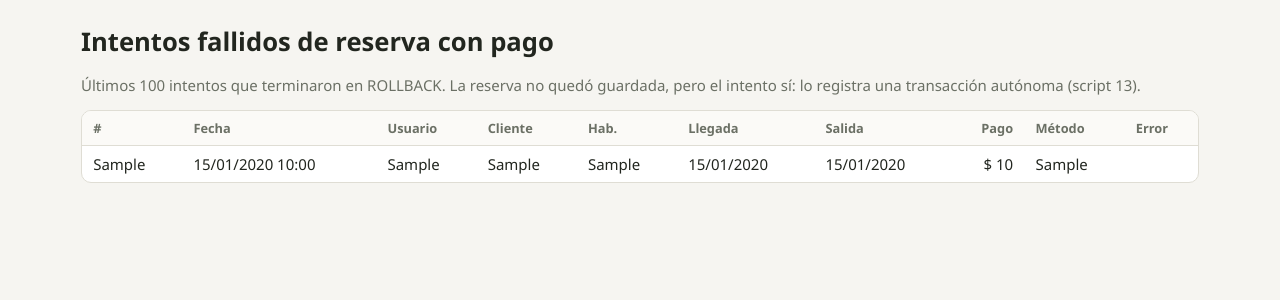
After one commit to valenkarol/TurismoBD2, a Flask app: template TurismoUQ_app/templates/intentos.html in a window 1280 px wide. The commit adds this page. Shown: the top 300 px of the page. Run offline with Flask 3, Linux system fonts and the light colour scheme; the template is opened without the code that fills it: most values are stand-ins (such as "Sample title", 1, 10 or a date in 2020).

Commit message:
feat: Entrega 3
feat: Entrega 3 intentos fallidos (transacciones, concurrencia, indices)

```diff
--- a/TurismoUQ_app/app.py
+++ b/TurismoUQ_app/app.py
@@ -1,10 +1,3 @@
-"""
-app.py  ·  Interfaz web de TurismoUQ (Flask)
-
-Ejecutar:  python app.py   y abrir  http://127.0.0.1:5000
-Usuarios de prueba (script 06): recepcion1, admin_aloj1, gerente1, auditor1
-Clave de todos: Turismo2026*
-"""
 import hashlib
 import os
 from datetime import date, datetime, timedelta
@@ -19,6 +12,7 @@ app = Flask(__name__)
 app.secret_key = os.getenv("SECRET_KEY", "clave-de-desarrollo")
 
 PKG = "PKG_TURISMOUQ"
+PKG_TX = "PKG_TURISMOUQ_TX"   # Entrega 3: reserva + pago en una sola transacción
 METODOS_PAGO = ["EFECTIVO", "TARJETA", "TRANSFERENCIA", "PSE"]
 ESTADOS_RESERVA = ["PENDIENTE", "CONFIRMADA", "CANCELADA", "FINALIZADA"]
 TIPOS_DOCUMENTO = ["CC", "CE", "PASAPORTE"]
@@ -214,7 +208,10 @@ def buscar():
 
 
 # ---------------------------------------------------------------------
-# Crear reserva  ->  sp_registrar_cliente + sp_crear_reserva (una sola transacción)
+# Crear reserva (una sola transacción)
+#   Sin pago inicial -> sp_registrar_cliente + sp_crear_reserva
+#   Con pago inicial -> sp_registrar_cliente + PKG_TURISMOUQ_TX.sp_reservar_con_pago
+#                       (Entrega 3: reserva y pago atómicos, con SAVEPOINT)
 # ---------------------------------------------------------------------
 @app.route("/reservar", methods=["GET", "POST"])
 @login_requerido(*ROLES_OPERACION)
@@ -242,6 +239,10 @@ def reservar():
 
     if request.method == "POST":
         f = request.form
+        # Pago inicial (opcional). Si viene, reserva y pago van en la misma transacción.
+        texto_pago = f.get("valor_pago", "").replace(".", "").replace(",", "").strip()
+        valor_pago = float(texto_pago) if texto_pago.isdigit() and int(texto_pago) > 0 else None
+        aviso = None
         try:
             with db.conexion() as con:
                 with con.cursor() as cur:
@@ -252,15 +253,39 @@ def reservar():
                         f.get("telefono"), f.get("correo"), id_cliente, "N",
                     ])
                     id_reserva = cur.var(oracledb.DB_TYPE_NUMBER)
-                    valor = cur.var(oracledb.DB_TYPE_NUMBER)
-                    cur.callproc(f"{PKG}.sp_crear_reserva", [
-                        int(id_cliente.getvalue()), id_habitacion, fecha_in, fecha_out,
-                        huespedes, id_reserva, valor, session["usuario"]["id"], "N",
-                    ])
-                con.commit()  # cliente + reserva quedan juntos o no queda nada
+                    if valor_pago:
+                        # Entrega 3 · Transacciones. Parámetros en el orden del paquete:
+                        # cliente, habitación, fechas, huéspedes, valor y método del pago,
+                        # (salidas) reserva, pago, aviso, servicio, cantidad, usuario, commit
+                        id_pago = cur.var(oracledb.DB_TYPE_NUMBER)
+                        aviso_bd = cur.var(oracledb.DB_TYPE_VARCHAR, 600)
+                        cur.callproc(f"{PKG_TX}.sp_reservar_con_pago", [
+                            int(id_cliente.getvalue()), id_habitacion, fecha_in, fecha_out,
+                            huespedes, valor_pago, f.get("metodo_pago"),
+                            id_reserva, id_pago, aviso_bd,
+                            a_entero(f.get("id_servicio")),
+                            a_entero(f.get("cantidad_servicio")) or 1,
+                            session["usuario"]["id"], "N",
+                        ])
+                        aviso = aviso_bd.getvalue()
+                    else:
+                        valor = cur.var(oracledb.DB_TYPE_NUMBER)
+                        cur.callproc(f"{PKG}.sp_crear_reserva", [
+                            int(id_cliente.getvalue()), id_habitacion, fecha_in, fecha_out,
+                            huespedes, id_reserva, valor, session["usuario"]["id"], "N",
+                        ])
+                # Único COMMIT: cliente + reserva (+ pago) quedan juntos o no queda nada.
+                # Si hubo error no se llega aquí y Oracle descarta todo al devolver la conexión.
+                con.commit()
             nueva = int(id_reserva.getvalue())
-            flash(f"Reserva #{nueva} creada por {filtro_dinero(valor.getvalue())}. "
-                  "Registra un pago del 30 % para confirmarla.", "ok")
+            if valor_pago:
+                flash(f"Reserva #{nueva} creada y pago de {filtro_dinero(valor_pago)} "
+                      "registrado en una sola transacción.", "ok")
+                if aviso:
+                    flash(aviso, "error")   # rollback parcial: el servicio no se agregó
+            else:
+                flash(f"Reserva #{nueva} creada por {filtro_dinero(valor.getvalue())}. "
+                      "Registra un pago del 30 % para confirmarla.", "ok")
             return redirect(url_for("reserva_detalle", id_reserva=nueva))
         except oracledb.DatabaseError as e:
             flash(db.mensaje_error(e), "error")
@@ -276,9 +301,11 @@ def reservar():
     except oracledb.DatabaseError as e:
         flash(db.mensaje_error(e), "error")
 
+    catalogo = db.consultar("SELECT id_servicio, nombre, precio FROM SERVICIO ORDER BY nombre")
     return render_template("reservar.html", habitacion=habitacion, fecha_in=fecha_in,
                            fecha_out=fecha_out, huespedes=huespedes, desglose=desglose,
-                           total=total, tipos_documento=TIPOS_DOCUMENTO, form=request.form)
+                           total=total, tipos_documento=TIPOS_DOCUMENTO, form=request.form,
+                           metodos=METODOS_PAGO, catalogo=catalogo)
 
 
 # ---------------------------------------------------------------------
@@ -489,5 +516,25 @@ def auditoria():
 
 
 # ---------------------------------------------------------------------
+# Entrega 3 · Intentos fallidos de reserva con pago
+# (bitácora que llena la transacción autónoma del script 13)
+# ---------------------------------------------------------------------
+@app.route("/intentos")
+@login_requerido(*ROLES_AUDITORIA)
+def intentos():
+    filas = db.consultar(
+        """SELECT l.id_intento, l.fecha_intento, l.usuario_bd,
+                  u.nombre_usuario AS usuario_app,
+                  l.id_cliente, l.id_habitacion, l.fecha_checkin, l.fecha_checkout,
+                  l.valor_pago, l.metodo_pago, l.codigo_error, l.mensaje_error
+           FROM LOG_INTENTO_FALLIDO l
+           LEFT JOIN USUARIO_SISTEMA u ON u.id_usuario = l.id_usuario_app
+           ORDER BY l.id_intento DESC
+           FETCH FIRST 100 ROWS ONLY"""
+    )
+    return render_template("intentos.html", filas=filas)
+
+
+# ---------------------------------------------------------------------
 if __name__ == "__main__":
     app.run(debug=True)
--- a/TurismoUQ_app/templates/base.html
+++ b/TurismoUQ_app/templates/base.html
@@ -17,6 +17,7 @@
     <a href="{{ url_for('clientes') }}">Clientes</a>
     {% if usuario.rol in ROLES_LIQUIDACION %}<a href="{{ url_for('liquidacion') }}">Liquidación</a>{% endif %}
     {% if usuario.rol in ROLES_AUDITORIA %}<a href="{{ url_for('auditoria') }}">Auditoría</a>{% endif %}
+    {% if usuario.rol in ROLES_AUDITORIA %}<a href="{{ url_for('intentos') }}">Intentos fallidos</a>{% endif %}
   </nav>
   <div class="quien">{{ usuario.nombre }} <span class="rol">{{ usuario.rol }}</span>
     <a href="{{ url_for('salir') }}">Salir</a></div>
--- /dev/null
+++ b/TurismoUQ_app/templates/intentos.html
@@ -0,0 +1,18 @@
+{% extends "base.html" %}
+{% block titulo %}Intentos fallidos{% endblock %}
+{% block contenido %}
+<h1>Intentos fallidos de reserva con pago</h1>
+<p class="suave">Últimos 100 intentos que terminaron en ROLLBACK. La reserva no quedó guardada,
+   pero el intento sí: lo registra una transacción autónoma (script 13).</p>
+<table class="tarjeta">
+  <tr><th>#</th><th>Fecha</th><th>Usuario</th><th>Cliente</th><th>Hab.</th><th>Llegada</th><th>Salida</th>
+      <th class="num">Pago</th><th>Método</th><th>Error</th></tr>
+  {% for f in filas %}
+  <tr><td>{{ f.id_intento }}</td><td>{{ f.fecha_intento|fecha_hora }}</td>
+      <td>{{ f.usuario_app or f.usuario_bd }}</td><td>{{ f.id_cliente or '—' }}</td>
+      <td>{{ f.id_habitacion or '—' }}</td><td>{{ f.fecha_checkin|fecha }}</td><td>{{ f.fecha_checkout|fecha }}</td>
+      <td class="num">{{ f.valor_pago|dinero }}</td><td>{{ f.metodo_pago or '—' }}</td>
+      <td>{{ f.mensaje_error }}</td></tr>
+  {% else %}<tr><td colspan="10" class="suave">Aún no hay intentos fallidos.</td></tr>{% endfor %}
+</table>
+{% endblock %}
```
Also changed, not shown: TurismoUQ_app/db.py (+8 -7 lines), TurismoUQ_app/templates/reservar.html (+14 -0 lines).
